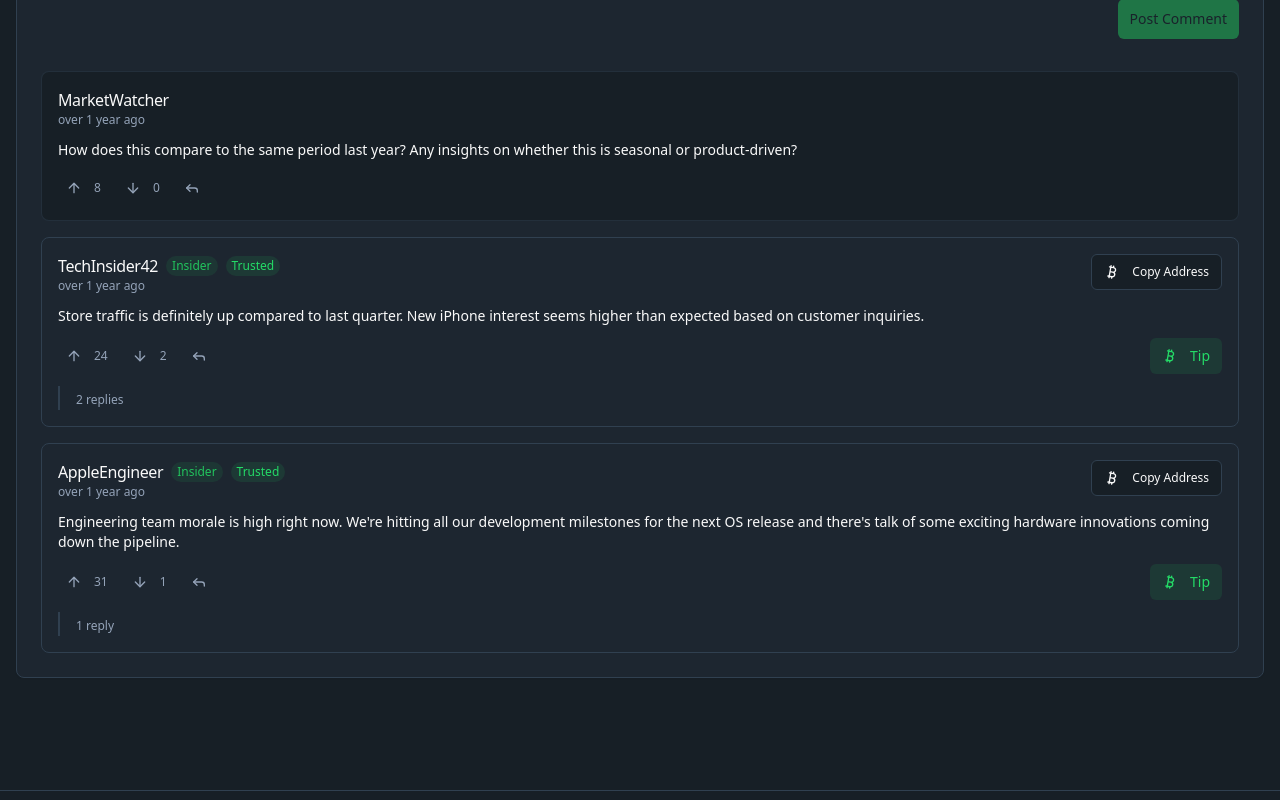
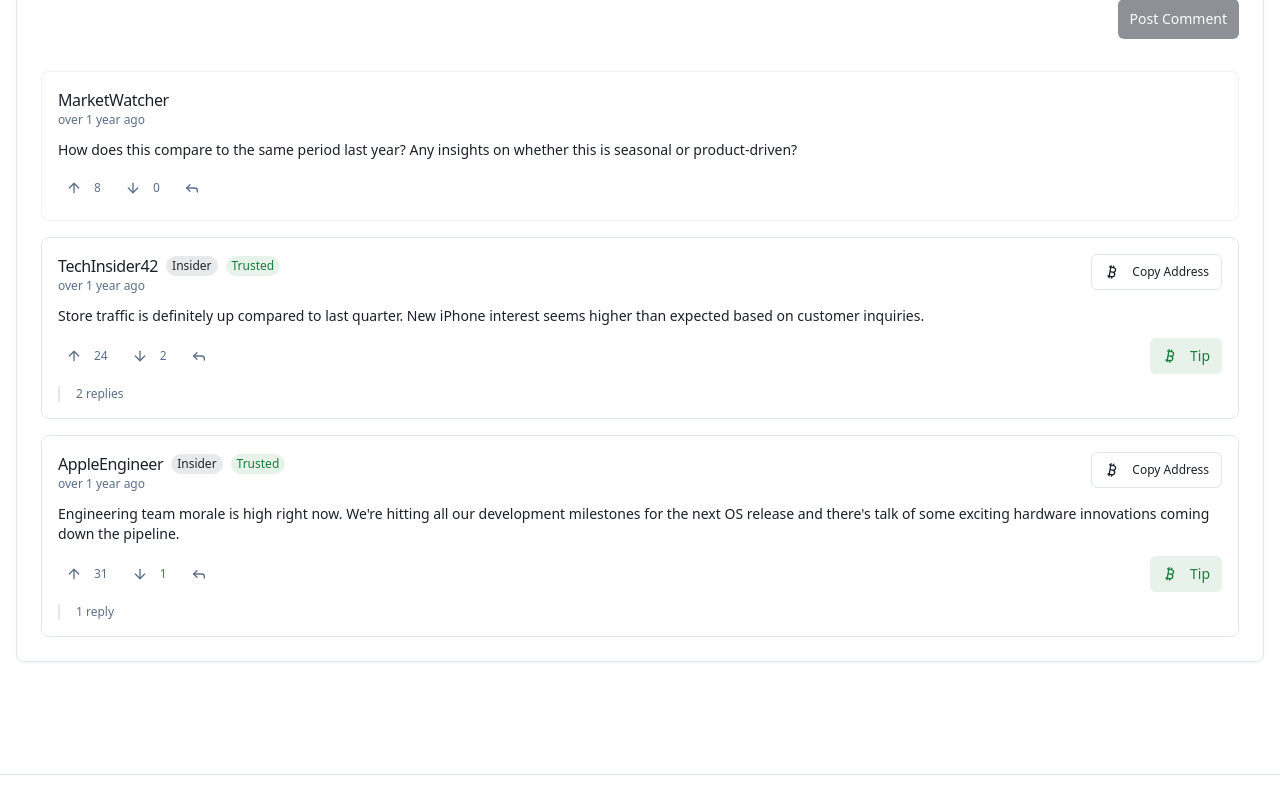
Before and after one commit to dylandied/Shadow, a React (Vite) app: page /company/aapl in a window 1280 px wide. Shown: the part 708-1508 px from the top of the page. Built offline with nearby package versions, Linux system fonts and the light colour scheme.

Commit message:
Reverted to edit edt-b892284b-c90d-4881-995d-68d61fc1e5fe: "Add sign-in functionality
Adds sign-in/sign-up options for employees and traders/investors.
Employees require a Bitcoin address for tips."

```diff
--- a/src/components/company/CommentsList.tsx
+++ b/src/components/company/CommentsList.tsx
@@ -6,15 +6,10 @@ type CommentsListProps = {
 };
 
 const CommentsList = ({ comments }: CommentsListProps) => {
-  // Sort comments by timestamp in descending order (newest first)
-  const sortedComments = [...comments].sort((a, b) =>
-    new Date(b.timestamp).getTime() - new Date(a.timestamp).getTime()
-  );
-
   return (
     <div className="space-y-3 sm:space-y-4">
-      {sortedComments.length > 0 ? (
-        sortedComments.map((comment) => (
+      {comments.length > 0 ? (
+        comments.map((comment) => (
           <Comment
             key={comment.id}
             id={comment.id}
--- a/src/components/company/DiscussionSection.tsx
+++ b/src/components/company/DiscussionSection.tsx
@@ -1,11 +1,9 @@
 
-import { useState } from "react";
 import { MessageSquare } from "lucide-react";
 import { Tabs, TabsContent, TabsList, TabsTrigger } from "@/components/ui/tabs";
 import CommentSorter from "./CommentSorter";
 import CommentForm from "./CommentForm";
 import CommentsList from "./CommentsList";
-import { toast } from "@/hooks/use-toast";
 
 type DiscussionSectionProps = {
   comments: any[];
@@ -20,29 +18,6 @@ const DiscussionSection = ({
   onSortChange,
   onSubmitComment
 }: DiscussionSectionProps) => {
-  const [lastCommentTime, setLastCommentTime] = useState<Date | null>(null);
-
-  // Handle comment submission with time throttling
-  const handleSubmitComment = (content: string) => {
-    const now = new Date();
-    const fiveMinutesInMs = 5 * 60 * 1000;
-
-    // Check if user has commented in the last 5 minutes
-    if (lastCommentTime && now.getTime() - lastCommentTime.getTime() < fiveMinutesInMs) {
-      const timeLeft = Math.ceil((fiveMinutesInMs - (now.getTime() - lastCommentTime.getTime())) / 60000);
-      toast({
-        title: "Comment limit reached",
-        description: `You can comment again in ${timeLeft} minute${timeLeft > 1 ? 's' : ''}.`,
-        variant: "destructive"
-      });
-      return;
-    }
-
-    // If not, submit the comment and update the timestamp
-    onSubmitComment(content);
-    setLastCommentTime(now);
-  };
-
   return (
     <div className="bg-card border border-border rounded-lg shadow-sm p-4 sm:p-6">
       <Tabs defaultValue="discussions" className="w-full">
@@ -61,7 +36,7 @@ const DiscussionSection = ({
           </div>
 
           {/* Add Comment Form */}
-          <CommentForm onSubmit={handleSubmitComment} />
+          <CommentForm onSubmit={onSubmitComment} />
 
           {/* Comments List */}
           <CommentsList comments={comments} />
--- a/src/components/ui/Comment.tsx
+++ b/src/components/ui/Comment.tsx
@@ -42,8 +42,6 @@ const Comment = ({
   const [userVote, setUserVote] = useState<"up" | "down" | null>(null);
   const [localUpvotes, setLocalUpvotes] = useState(upvotes);
   const [localDownvotes, setLocalDownvotes] = useState(downvotes);
-  const [localReplies, setLocalReplies] = useState<string[]>(replies);
-  const [lastReplyTime, setLastReplyTime] = useState<Date | null>(null);
 
   const handleUpvote = () => {
     if (userVote === "up") {
@@ -72,29 +70,11 @@ const Comment = ({
   };
 
   const handleSubmitReply = (replyContent: string) => {
-    const now = new Date();
-    const fiveMinutesInMs = 5 * 60 * 1000;
-
-    // Check if user has replied in the last 5 minutes
-    if (lastReplyTime && now.getTime() - lastReplyTime.getTime() < fiveMinutesInMs) {
-      const timeLeft = Math.ceil((fiveMinutesInMs - (now.getTime() - lastReplyTime.getTime())) / 60000);
-      toast({
-        title: "Reply limit reached",
-        description: `You can reply again in ${timeLeft} minute${timeLeft > 1 ? 's' : ''}.`,
-        variant: "destructive"
-      });
-      return;
-    }
-
-    // In a real app, this would make an API call to save the reply
-    setLocalReplies([...localReplies, replyContent]);
-    setLastReplyTime(now);
-
+    // In a real application, this would make an API call to save the reply
     toast({
       title: "Reply submitted",
       description: "Your reply has been posted.",
     });
-
     setIsReplying(false);
   };
 
@@ -137,7 +117,7 @@ const Comment = ({
         />
       )}
 
-      <CommentReplies replies={localReplies} />
+      <CommentReplies replies={replies} />
     </motion.div>
   );
 };
--- a/src/components/ui/button.tsx
+++ b/src/components/ui/button.tsx
@@ -1,4 +1,3 @@
-
 import * as React from "react"
 import { Slot } from "@radix-ui/react-slot"
 import { cva, type VariantProps } from "class-variance-authority"
@@ -14,10 +13,10 @@ const buttonVariants = cva(
         destructive:
           "bg-destructive text-destructive-foreground hover:bg-destructive/90",
         outline:
-          "border border-input bg-background hover:bg-accent/10 hover:text-accent-foreground",
+          "border border-input bg-background hover:bg-accent hover:text-accent-foreground",
         secondary:
           "bg-secondary text-secondary-foreground hover:bg-secondary/80",
-        ghost: "hover:bg-accent/10 hover:text-accent-foreground",
+        ghost: "hover:bg-accent hover:text-accent-foreground",
         link: "text-primary underline-offset-4 hover:underline",
       },
       size: {
--- a/src/components/ui/comment/CommentReplies.tsx
+++ b/src/components/ui/comment/CommentReplies.tsx
@@ -1,5 +1,4 @@
 
-import { useState } from "react";
 import { cn } from "@/lib/utils";
 
 type CommentRepliesProps = {
@@ -8,28 +7,13 @@ type CommentRepliesProps = {
 };
 
 const CommentReplies = ({ replies, className }: CommentRepliesProps) => {
-  const [showReplies, setShowReplies] = useState(false);
-
   if (replies.length === 0) return null;
 
   return (
-    <div className={cn("mt-3 border-l-2 border-border pl-3 sm:pl-4", className)}>
-      <button
-        onClick={() => setShowReplies(!showReplies)}
-        className="text-xs text-muted-foreground hover:text-primary transition-colors focus:outline-none"
-      >
+    <div className={cn("mt-3 border-l-2 border-border pl-3 sm:pl-4 space-y-3", className)}>
+      <p className="text-xs text-muted-foreground">
         {replies.length} {replies.length === 1 ? "reply" : "replies"}
-      </button>
-
-      {showReplies && (
-        <div className="mt-2 space-y-3">
-          {replies.map((reply, index) => (
-            <div key={index} className="p-2 bg-background/50 rounded-md">
-              {reply}
-            </div>
-          ))}
-        </div>
-      )}
+      </p>
     </div>
   );
 };
--- a/src/index.css
+++ b/src/index.css
@@ -7,39 +7,74 @@
   :root {
     --radius: 0.5rem;
 
-    /* Dark theme - now the default */
+    /* Base theme */
+    --background: 0 0% 100%;
+    --foreground: 210 20% 13%;
+
+    --card: 0 0% 100%;
+    --card-foreground: 210 20% 13%;
+
+    --popover: 0 0% 100%;
+    --popover-foreground: 210 20% 13%;
+
+    --primary: 210 25% 15%;
+    --primary-foreground: 0 0% 98%;
+
+    --secondary: 210 20% 96%;
+    --secondary-foreground: 210 25% 15%;
+
+    --muted: 210 20% 96%;
+    --muted-foreground: 215 20% 45%;
+
+    --accent: 210 25% 93%;
+    --accent-foreground: 210 25% 15%;
+
+    --destructive: 0 84% 60%;
+    --destructive-foreground: 0 0% 98%;
+
+    --border: 210 20% 90%;
+    --input: 210 20% 90%;
+    --ring: 210 25% 35%;
+
+    /* Insight colors */
+    --insight-positive: 142 72% 29%;
+    --insight-negative: 358 75% 59%;
+    --insight-neutral: 205 70% 41%;
+  }
+
+  .dark {
     --background: 210 25% 12%;
-    --foreground: 0 0% 98%;
+    --foreground: 210 20% 98%;
 
     --card: 210 25% 15%;
-    --card-foreground: 0 0% 98%;
+    --card-foreground: 210 20% 98%;
 
     --popover: 210 25% 15%;
-    --popover-foreground: 0 0% 98%;
+    --popover-foreground: 210 20% 98%;
 
-    --primary: 142 70% 45%; /* Green primary */
+    --primary: 210 20% 98%;
     --primary-foreground: 210 25% 12%;
 
     --secondary: 210 25% 18%;
-    --secondary-foreground: 0 0% 98%;
+    --secondary-foreground: 210 20% 98%;
 
     --muted: 210 25% 18%;
     --muted-foreground: 215 20% 65%;
 
-    --accent: 142 70% 45%; /* Green accent */
-    --accent-foreground: 0 0% 98%;
+    --accent: 210 25% 22%;
+    --accent-foreground: 210 20% 98%;
 
     --destructive: 0 74% 42%;
-    --destructive-foreground: 0 0% 98%;
+    --destructive-foreground: 210 20% 98%;
 
     --border: 210 25% 25%;
     --input: 210 25% 25%;
-    --ring: 142 70% 45%; /* Green ring */
+    --ring: 210 20% 60%;
 
-    /* Insight colors - using green and white palette */
-    --insight-positive: 142 72% 50%;
+    /* Insight colors - dark mode */
+    --insight-positive: 142 72% 40%;
     --insight-negative: 358 75% 65%;
-    --insight-neutral: 142 30% 65%;
+    --insight-neutral: 205 70% 55%;
   }
 }
 
@@ -86,15 +121,15 @@
   }
 
   .badge-insider {
-    @apply badge bg-primary/20 text-primary;
+    @apply badge bg-primary/10 text-primary;
   }
 
   .badge-hot {
-    @apply badge bg-insight-positive/20 text-insight-positive animate-pulse-subtle;
+    @apply badge bg-insight-positive/10 text-insight-positive animate-pulse-subtle;
   }
 
   .badge-new {
-    @apply badge bg-insight-neutral/20 text-insight-neutral;
+    @apply badge bg-insight-neutral/10 text-insight-neutral;
   }
 }
 
--- a/src/integrations/supabase/types.ts
+++ b/src/integrations/supabase/types.ts
@@ -9,147 +9,16 @@ export type Json =
 export type Database = {
   public: {
     Tables: {
-      comments: {
-        Row: {
-          company_id: string | null
-          content: string
-          created_at: string | null
-          downvotes: number | null
-          id: string
-          upvotes: number | null
-          user_id: string | null
-        }
-        Insert: {
-          company_id?: string | null
-          content: string
-          created_at?: string | null
-          downvotes?: number | null
-          id?: string
-          upvotes?: number | null
-          user_id?: string | null
-        }
-        Update: {
-          company_id?: string | null
-          content?: string
-          created_at?: string | null
-          downvotes?: number | null
-          id?: string
-          upvotes?: number | null
-          user_id?: string | null
-        }
-        Relationships: [
-          {
-            foreignKeyName: "comments_company_id_fkey"
-            columns: ["company_id"]
-            isOneToOne: false
-            referencedRelation: "companies"
-            referencedColumns: ["id"]
-          },
-        ]
-      }
-      companies: {
-        Row: {
-          id: string
-          industry: string | null
-          logo_url: string | null
-          name: string
-          status: string | null
-          submitted_at: string | null
-          submitted_by: string | null
-          ticker: string
-        }
-        Insert: {
-          id?: string
-          industry?: string | null
-          logo_url?: string | null
-          name: string
-          status?: string | null
-          submitted_at?: string | null
-          submitted_by?: string | null
-          ticker: string
-        }
-        Update: {
-          id?: string
-          industry?: string | null
-          logo_url?: string | null
-          name?: string
-          status?: string | null
-          submitted_at?: string | null
-          submitted_by?: string | null
-          ticker?: string
-        }
-        Relationships: []
-      }
-      profiles: {
-        Row: {
-          banned: boolean | null
-          created_at: string | null
-          id: string
-          role: Database["public"]["Enums"]["user_role"]
-          username: string
-        }
-        Insert: {
-          banned?: boolean | null
-          created_at?: string | null
-          id: string
-          role?: Database["public"]["Enums"]["user_role"]
-          username: string
-        }
-        Update: {
-          banned?: boolean | null
-          created_at?: string | null
-          id?: string
-          role?: Database["public"]["Enums"]["user_role"]
-          username?: string
-        }
-        Relationships: []
-      }
-      replies: {
-        Row: {
-          comment_id: string | null
-          content: string
-          created_at: string | null
-          id: string
-          user_id: string | null
-        }
-        Insert: {
-          comment_id?: string | null
-          content: string
-          created_at?: string | null
-          id?: string
-          user_id?: string | null
-        }
-        Update: {
-          comment_id?: string | null
-          content?: string
-          created_at?: string | null
-          id?: string
-          user_id?: string | null
-        }
-        Relationships: [
-          {
-            foreignKeyName: "replies_comment_id_fkey"
-            columns: ["comment_id"]
-            isOneToOne: false
-            referencedRelation: "comments"
-            referencedColumns: ["id"]
-          },
-        ]
-      }
+      [_ in never]: never
     }
     Views: {
       [_ in never]: never
     }
     Functions: {
-      ban_user: {
-        Args: {
-          user_id_to_ban: string
-        }
-        Returns: undefined
-      }
+      [_ in never]: never
     }
     Enums: {
-      user_role: "user" | "admin"
+      [_ in never]: never
     }
     CompositeTypes: {
       [_ in never]: never
--- a/src/pages/Company.tsx
+++ b/src/pages/Company.tsx
@@ -9,7 +9,6 @@ import InsightsSection from "@/components/company/InsightsSection";
 import DiscussionSection from "@/components/company/DiscussionSection";
 import LoadingState from "@/components/company/LoadingState";
 import NotFoundState from "@/components/company/NotFoundState";
-import { toast } from "@/hooks/use-toast";
 
 const Company = () => {
   const { id } = useParams<{ id: string }>();
@@ -38,26 +37,16 @@ const Company = () => {
     let sorted;
     switch (sortOption) {
       case "upvoted":
-        // First sort by upvotes, then by recency
-        sorted = [...commentsToSort].sort((a, b) => {
-          const upvoteDiff = b.upvotes - a.upvotes;
-          if (upvoteDiff !== 0) return upvoteDiff;
-          return new Date(b.timestamp).getTime() - new Date(a.timestamp).getTime();
-        });
+        sorted = [...commentsToSort].sort((a, b) => b.upvotes - a.upvotes);
         break;
       case "recent":
-        sorted = [...commentsToSort].sort((a, b) => new Date(b.timestamp).getTime() - new Date(a.timestamp).getTime());
+        sorted = [...commentsToSort].sort((a, b) => b.timestamp.getTime() - a.timestamp.getTime());
         break;
       case "tipped":
-        // First sort by tipAmount, then by recency
-        sorted = [...commentsToSort].sort((a, b) => {
-          const tipDiff = b.tipAmount - a.tipAmount;
-          if (tipDiff !== 0) return tipDiff;
-          return new Date(b.timestamp).getTime() - new Date(a.timestamp).getTime();
-        });
+        sorted = [...commentsToSort].sort((a, b) => b.tipAmount - a.tipAmount);
         break;
       default:
-        sorted = [...commentsToSort].sort((a, b) => new Date(b.timestamp).getTime() - new Date(a.timestamp).getTime());
+        sorted = commentsToSort;
     }
     setComments(sorted);
   };
@@ -70,29 +59,6 @@ const Company = () => {
   const handleSubmitComment = (content: string) => {
     // In a real application, this would make an API call to save the comment
     console.log("New comment:", content);
-
-    // Simulate adding a new comment
-    const newComment = {
-      id: `comment${comments.length + 1}`,
-      companyId: id,
-      username: "CurrentUser",
-      content: content,
-      isEmployee: false,
-      upvotes: 0,
-      downvotes: 0,
-      tipAmount: 0,
-      timestamp: new Date(),
-      replies: [],
-    };
-
-    // Add the new comment and resort
-    const updatedComments = [...comments, newComment];
-    sortComments(updatedComments, sortBy);
-
-    toast({
-      title: "Comment submitted",
-      description: "Your comment has been posted.",
-    });
   };
 
   if (loading) {
```
Also changed, not shown: src/pages/Home.tsx (+10 -6 lines).
